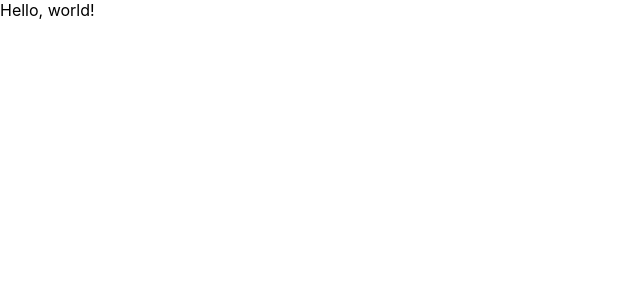
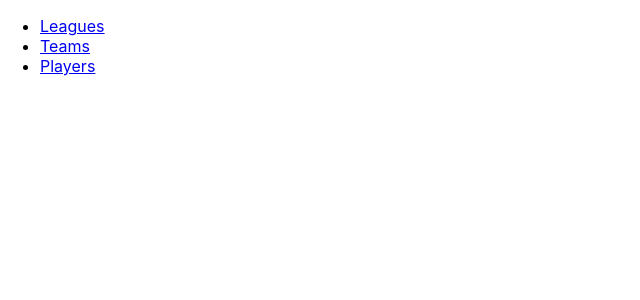
Before and after one commit to peaky76/tournament_manager_client, a React (Create React App) app: page / in a window 1280 px wide. Shown: the top 300 px of the page, without its empty margins (0-640 px from the left). Built offline with nearby package versions, Linux system fonts and the light colour scheme.

Commit message:
containers and navbar created

```diff
--- a/package.json
+++ b/package.json
@@ -8,6 +8,7 @@
     "@testing-library/user-event": "^7.2.1",
     "react": "^16.13.1",
     "react-dom": "^16.13.1",
+    "react-router-dom": "^5.2.0",
     "react-scripts": "3.4.3"
   },
   "scripts": {
--- a/public/index.html
+++ b/public/index.html
@@ -5,7 +5,7 @@
     <link rel="icon" href="%PUBLIC_URL%/favicon.ico" />
     <meta name="viewport" content="width=device-width, initial-scale=1" />
     <meta name="theme-color" content="#000000" />
-    <meta name="description" content="Sportify - the Tournament Manager App" />
+    <meta name="description" content="Sportify - Tournament Manager App" />
     <link rel="apple-touch-icon" href="%PUBLIC_URL%/logo192.png" />
     <!--
       manifest.json provides metadata used when your web app is installed on a
@@ -21,7 +21,7 @@
       work correctly both with client-side routing and a non-root public URL.
       Learn how to configure a non-root public URL by running `npm run build`.
     -->
-    <title>Sportify - the Tournament Manager App</title>
+    <title>Sportify - Tournament Manager App</title>
   </head>
   <body>
     <noscript>You need to enable JavaScript to run this app.</noscript>
--- a/src/App.js
+++ b/src/App.js
@@ -1,8 +1,9 @@
 import React from "react";
 import "./App.css";
+import MainContainer from "./containers/MainContainer";
 
 function App() {
-  return <div>Hello, world!</div>;
+  return <MainContainer />;
 }
 
 export default App;
--- /dev/null
+++ b/src/NavBar.js
@@ -0,0 +1,21 @@
+import React from "react";
+
+const NavBar = () => {
+  return (
+    <nav id="nav-main">
+      <ul>
+        <li class="nav-main-item">
+          <a href="/leagues">Leagues</a>
+        </li>
+        <li class="nav-main-item">
+          <a href="/teams">Teams</a>
+        </li>
+        <li class="nav-main-item">
+          <a href="/players">Players</a>
+        </li>
+      </ul>
+    </nav>
+  );
+};
+
+export default NavBar;
--- /dev/null
+++ b/src/containers/MainContainer.jsx
@@ -0,0 +1,17 @@
+import React, { Component, Fragment } from "react";
+import { BrowserRouter as Router, Route, Switch } from "react-router-dom";
+import NavBar from "../NavBar.js";
+
+class MainContainer extends Component {
+  render() {
+    return (
+      <Router>
+        <Fragment>
+          <NavBar />
+        </Fragment>
+      </Router>
+    );
+  }
+}
+
+export default MainContainer;
```
Also changed, not shown: src/containers/LeagueContainer.jsx (added), src/containers/PlayerContainer.jsx (added), src/containers/TeamContainer.jsx (added), 1 other file (tests, documents, lock files or other folders).
